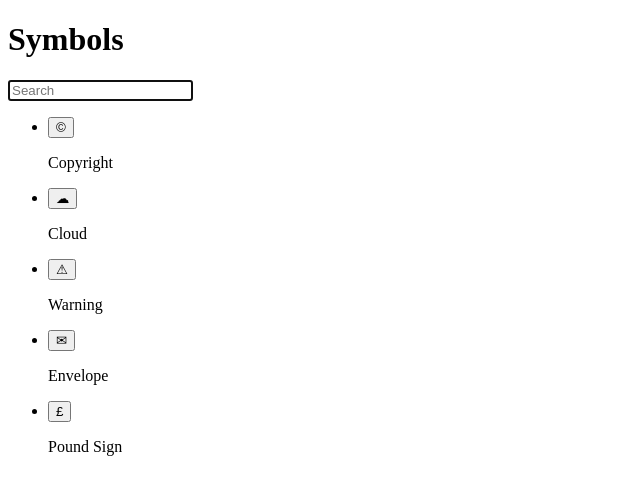
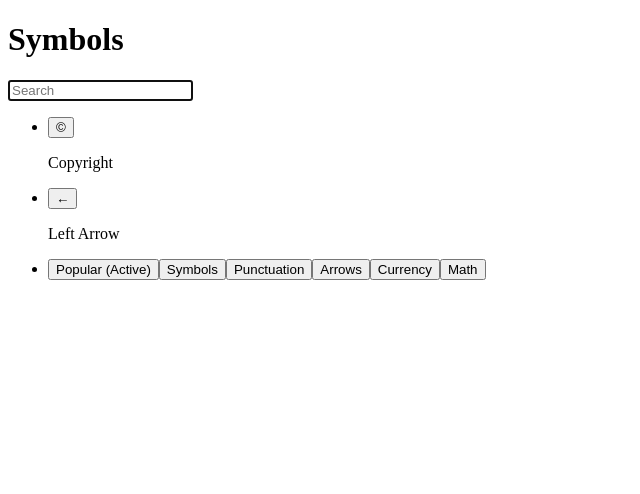
Before and after one commit to louis-young/symbols, a React (Create React App) app: page / in a window 1280 px wide. Shown: the top 494 px of the page, without its empty margins (0-640 px from the left). Built offline with nearby package versions, Linux system fonts and the light colour scheme.

Commit message:
Build category filtering functionality

```diff
--- a/src/App.tsx
+++ b/src/App.tsx
@@ -1,15 +1,23 @@
 import { useState } from "react";
+import { Categories } from "./components/Categories";
 import { Header } from "./components/Header";
 import { SymbolGrid } from "./components/SymbolGrid";
 import { useSymbols } from "./hooks/useSymbols";
+import { SymbolCategories } from "./types/symbolCategories";
 
 export const App = () => {
   const [searchQuery, setSearchQuery] = useState("");
 
-  const symbols = useSymbols(searchQuery);
+  const [category, setCategory] = useState<SymbolCategories>(SymbolCategories.Popular);
+
+  const symbols = useSymbols(searchQuery, category);
 
   const onSearchQueryChange = (newSearchQuery: string) => {
     setSearchQuery(newSearchQuery);
+  };
+
+  const onCategoryChange = (newCategory: SymbolCategories) => {
+    setCategory(newCategory);
   };
 
   return (
@@ -17,6 +25,8 @@ export const App = () => {
       <Header searchQuery={searchQuery} onSearchQueryChange={onSearchQueryChange} />
 
       <SymbolGrid symbols={symbols} />
+
+      <Categories category={category} onCategoryChange={onCategoryChange} />
     </>
   );
 };
--- /dev/null
+++ b/src/components/Categories/index.tsx
@@ -0,0 +1,29 @@
+import { SymbolCategories } from "../../types/symbolCategories";
+import type { CategoriesProps } from "./types";
+
+const categories = [
+  { name: "Popular", category: SymbolCategories.Popular },
+  { name: "Symbols", category: SymbolCategories.Symbols },
+  { name: "Punctuation", category: SymbolCategories.Punctuation },
+  { name: "Arrows", category: SymbolCategories.Arrows },
+  { name: "Currency", category: SymbolCategories.Currency },
+  { name: "Math", category: SymbolCategories.Math },
+];
+
+export const Categories = ({ category, onCategoryChange }: CategoriesProps) => {
+  const isActiveCategory = (selectedCategory: SymbolCategories) => {
+    return selectedCategory === category;
+  };
+
+  return (
+    <ul>
+      <li>
+        {categories.map(({ name, category }) => (
+          <button onClick={() => onCategoryChange(category)}>
+            {name} {isActiveCategory(category) && <>(Active)</>}
+          </button>
+        ))}
+      </li>
+    </ul>
+  );
+};
--- /dev/null
+++ b/src/components/Categories/types.ts
@@ -0,0 +1,6 @@
+import type { SymbolCategories } from "../../types/symbolCategories";
+
+export interface CategoriesProps {
+  category: SymbolCategories;
+  onCategoryChange: (newCategory: SymbolCategories) => void;
+}
--- a/src/components/Symbol/index.tsx
+++ b/src/components/Symbol/index.tsx
@@ -1,6 +1,6 @@
 import { useState } from "react";
-import { Symbol as SymbolProps } from "../../types/symbol";
 import { RECENTLY_COPIED_DURATION } from "./constants";
+import type { SymbolProps } from "./types";
 
 export const Symbol = ({ name, symbol }: SymbolProps) => {
   const [hasRecentlyBeenCopied, setHasRecentlyBeenCopied] = useState(false);
--- /dev/null
+++ b/src/components/Symbol/types.ts
@@ -0,0 +1,4 @@
+export interface SymbolProps {
+  name: string;
+  symbol: string;
+}
--- a/src/data/symbols.json
+++ b/src/data/symbols.json
@@ -1,22 +1,32 @@
 [
   {
     "name": "Copyright",
-    "symbol": "©"
+    "symbol": "©",
+    "categories": ["symbols", "popular"]
   },
   {
-    "name": "Cloud",
-    "symbol": "☁"
+    "name": "Double Left Quote",
+    "symbol": "“",
+    "categories": ["punctuation"]
   },
   {
-    "name": "Warning",
-    "symbol": "⚠"
-  },
-  {
-    "name": "Envelope",
-    "symbol": "✉"
+    "name": "Left Arrow",
+    "symbol": "←",
+    "categories": ["arrows", "popular"]
   },
   {
     "name": "Pound Sign",
-    "symbol": "£"
+    "symbol": "£",
+    "categories": ["currency"]
+  },
+  {
+    "name": "Plus Sign",
+    "symbol": "+",
+    "categories": ["math"]
+  },
+  {
+    "name": "Minus Sign",
+    "symbol": "−",
+    "categories": ["math"]
   }
 ]
--- a/src/hooks/useSymbols/index.tsx
+++ b/src/hooks/useSymbols/index.tsx
@@ -1,16 +1,17 @@
 import { useEffect, useState } from "react";
 import { getMatchingSymbols } from "./utilities";
 import type { Symbol } from "../../types/symbol";
+import type { SymbolCategories } from "../../types/symbolCategories";
 import initialSymbols from "../../data/symbols.json";
 
-export const useSymbols = (searchQuery: string) => {
+export const useSymbols = (searchQuery: string, category: SymbolCategories) => {
   const [symbols, setSymbols] = useState<Symbol[]>(initialSymbols);
 
   useEffect(() => {
-    const matchingSymbols = getMatchingSymbols(searchQuery) ?? initialSymbols;
+    const matchingSymbols = getMatchingSymbols(searchQuery, category) ?? initialSymbols;
 
     setSymbols(matchingSymbols);
-  }, [searchQuery]);
+  }, [searchQuery, category]);
 
   return symbols;
 };
--- a/src/hooks/useSymbols/utilities.ts
+++ b/src/hooks/useSymbols/utilities.ts
@@ -1,12 +1,15 @@
 import symbols from "../../data/symbols.json";
+import type { SymbolCategories } from "../../types/symbolCategories";
 
-export const getMatchingSymbols = (searchQuery: string) => {
-  const matchingSymbols = symbols.filter(({ name, symbol }) => {
+export const getMatchingSymbols = (searchQuery: string, category: SymbolCategories) => {
+  const matchingSymbols = symbols.filter(({ name, symbol, categories }) => {
     const searchQueryMatchesName = name.toLowerCase().includes(searchQuery.toLowerCase());
 
     const searchQueryMatchesSymbol = symbol.includes(searchQuery);
 
-    return searchQueryMatchesName || searchQueryMatchesSymbol;
+    const symbolMatchesCategory = categories.includes(category);
+
+    return symbolMatchesCategory && (searchQueryMatchesName || searchQueryMatchesSymbol);
   });
 
   return matchingSymbols;
--- a/src/types/symbol.ts
+++ b/src/types/symbol.ts
@@ -1,4 +1,5 @@
 export type Symbol = {
   name: string;
   symbol: string;
+  categories: string[];
 };
--- /dev/null
+++ b/src/types/symbolCategories.ts
@@ -0,0 +1,10 @@
+export enum SymbolCategories {
+  Popular = "popular",
+  Punctuation = "punctuation",
+  Symbols = "symbols",
+  Arrows = "arrows",
+  Currency = "currency",
+  Math = "math",
+}
+
+// export type SymbolCategories = "popular" | "punctuation" | "symbols" | "arrows" | "currency" | "math";
```
Also changed, not shown: 1 other file (tests, documents, lock files or other folders).
